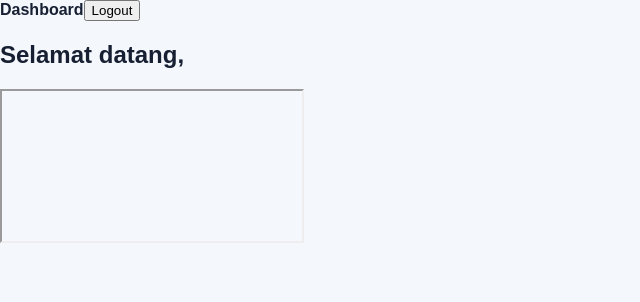
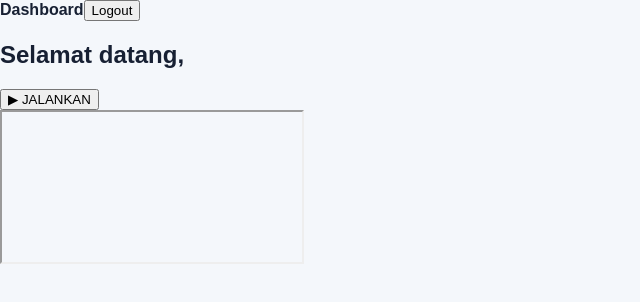
Before and after one commit to dollarisez/Auto, a plain HTML site: page dashboard.html in a window 1280 px wide. Shown: the whole page, without its empty margins (0-640 px from the left). Drawn offline with Linux system fonts and the light colour scheme; no server answers.

Commit message:
Tambah tombol JALANKAN di Dashboard User

```diff
--- a/dashboard.html
+++ b/dashboard.html
@@ -1 +1 @@
-<!doctype html><html lang="id"><head><meta charset="UTF-8"><meta name="viewport" content="width=device-width,initial-scale=1"><title>Dashboard</title><link rel="stylesheet" href="style.css"></head><body class="page"><header><strong>Dashboard</strong><button id="logout">Logout</button></header><main class="panel"><h2>Selamat datang, <span id="user"></span></h2><div id="frameMsg"></div><iframe id="frame" title="Konten" referrerpolicy="strict-origin-when-cross-origin"></iframe></main><script>async function init(){const r=await fetch('/api/me');const d=await r.json();if(!d.authenticated)return location='/';if(d.user.role==='admin')return location='/admin.html';document.getElementById('user').textContent=d.user.username;const x=await fetch('/api/iframe');const j=await x.json();if(j.url)document.getElementById('frame').src=j.url;else document.getElementById('frameMsg').textContent='URL iframe belum diatur admin.'}document.getElementById('logout').onclick=async()=>{await fetch('/api/logout',{method:'POST'});location='/'};init();</script></body></html>
+<!doctype html><html lang="id"><head><meta charset="UTF-8"><meta name="viewport" content="width=device-width,initial-scale=1"><title>Dashboard</title><link rel="stylesheet" href="style.css"></head><body class="page"><header><strong>Dashboard</strong><button id="logout">Logout</button></header><main class="panel"><h2>Selamat datang, <span id="user"></span></h2><button id="run" class="run-btn" type="button">▶ JALANKAN</button><div id="frameMsg"></div><iframe id="frame" title="Konten" referrerpolicy="strict-origin-when-cross-origin"></iframe></main><script>async function init(){const r=await fetch('/api/me');const d=await r.json();if(!d.authenticated)return location='/';if(d.user.role==='admin')return location='/admin.html';document.getElementById('user').textContent=d.user.username;const x=await fetch('/api/iframe');const j=await x.json();if(j.url)document.getElementById('frame').src=j.url;else document.getElementById('frameMsg').textContent='URL iframe belum diatur admin.'}document.getElementById('logout').onclick=async()=>{await fetch('/api/logout',{method:'POST'});location='/'};init();</script></body></html>
```
